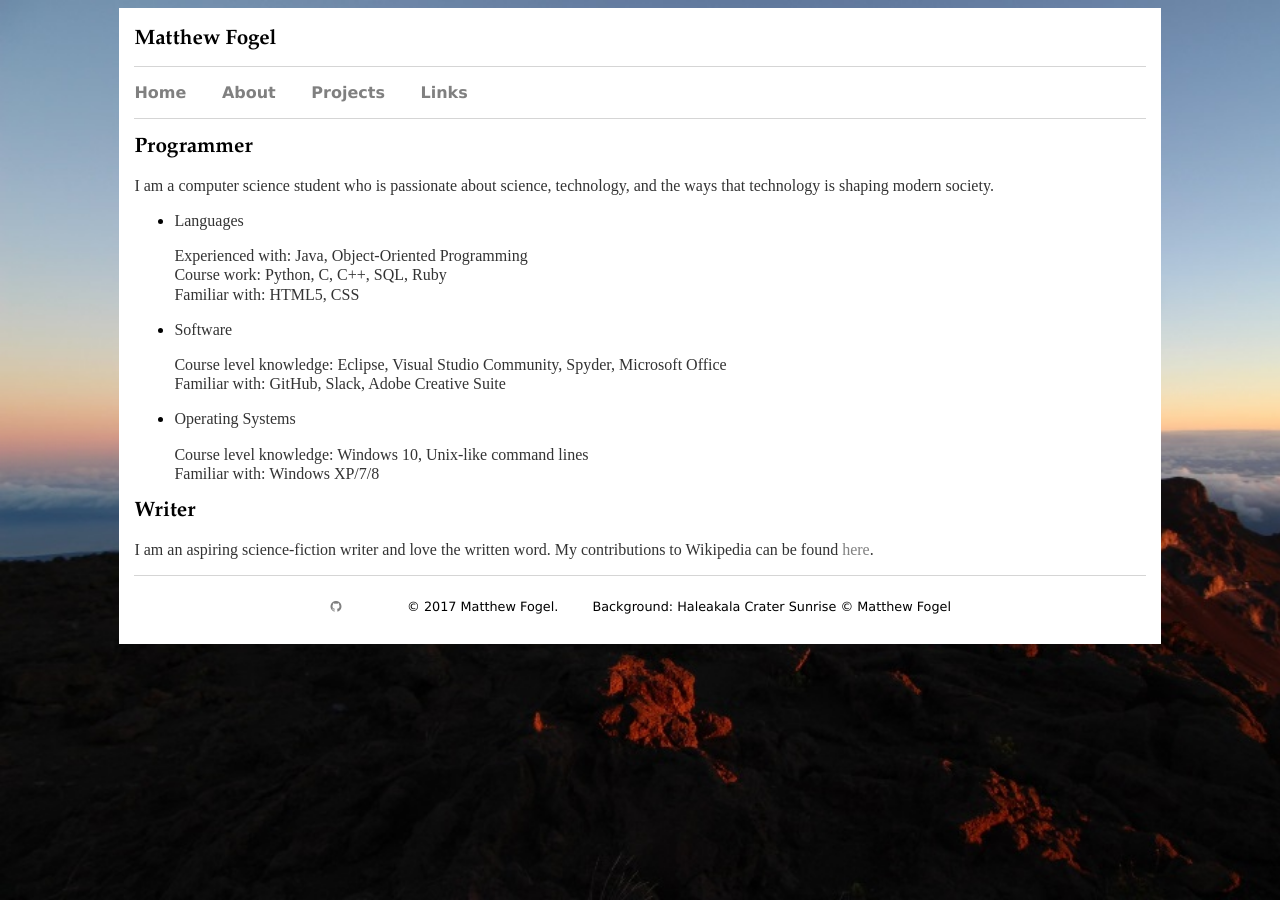
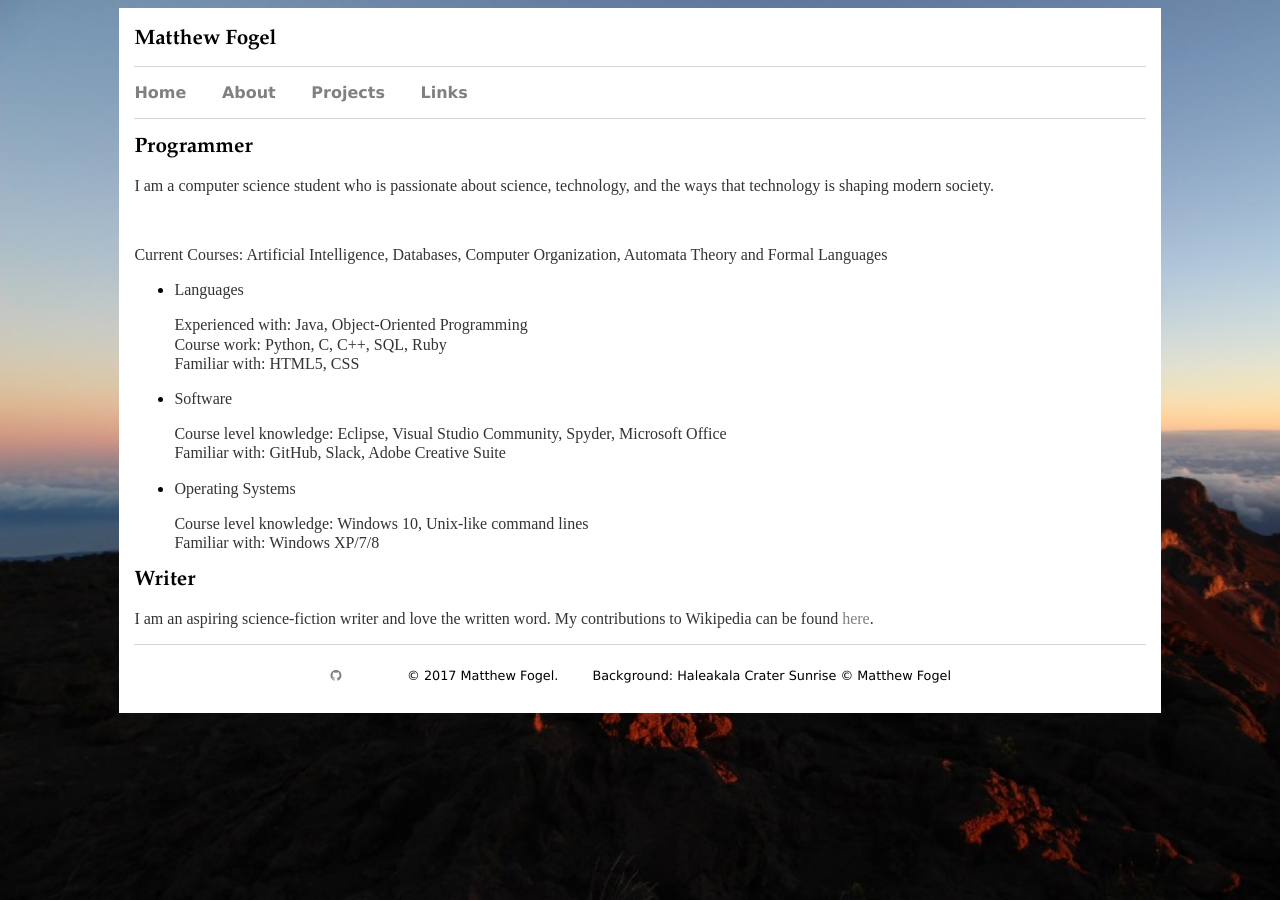
Before and after one commit to matthew-fogel/matthew-fogel.github.io, a Jekyll site: the page built from about/index.html, in a window 1280 px wide. Built offline with Jekyll 4.4.1, drawn with Linux system fonts in a browser that asks for light colours.

Commit message:
Enlarged description
Added description of current courses i am taking.

```diff
--- a/about/index.html
+++ b/about/index.html
@@ -4,7 +4,8 @@ layout: default
 ---
 <div class="information">
 	<h1>Programmer</h1>
-      	<p>I am a computer science student who is passionate about science, technology, and the ways that technology is shaping modern society.</p>
+      	<p>I am a computer science student who is passionate about science, technology, and the ways that technology is shaping modern society.</p><br>
+	<p>Current Courses: Artificial Intelligence, Databases, Computer Organization, Automata Theory and Formal Languages</p>
 	<ul>
 	<li><p>Languages</p>
 	<p>Experienced with: Java, Object-Oriented Programming<br/>
```
